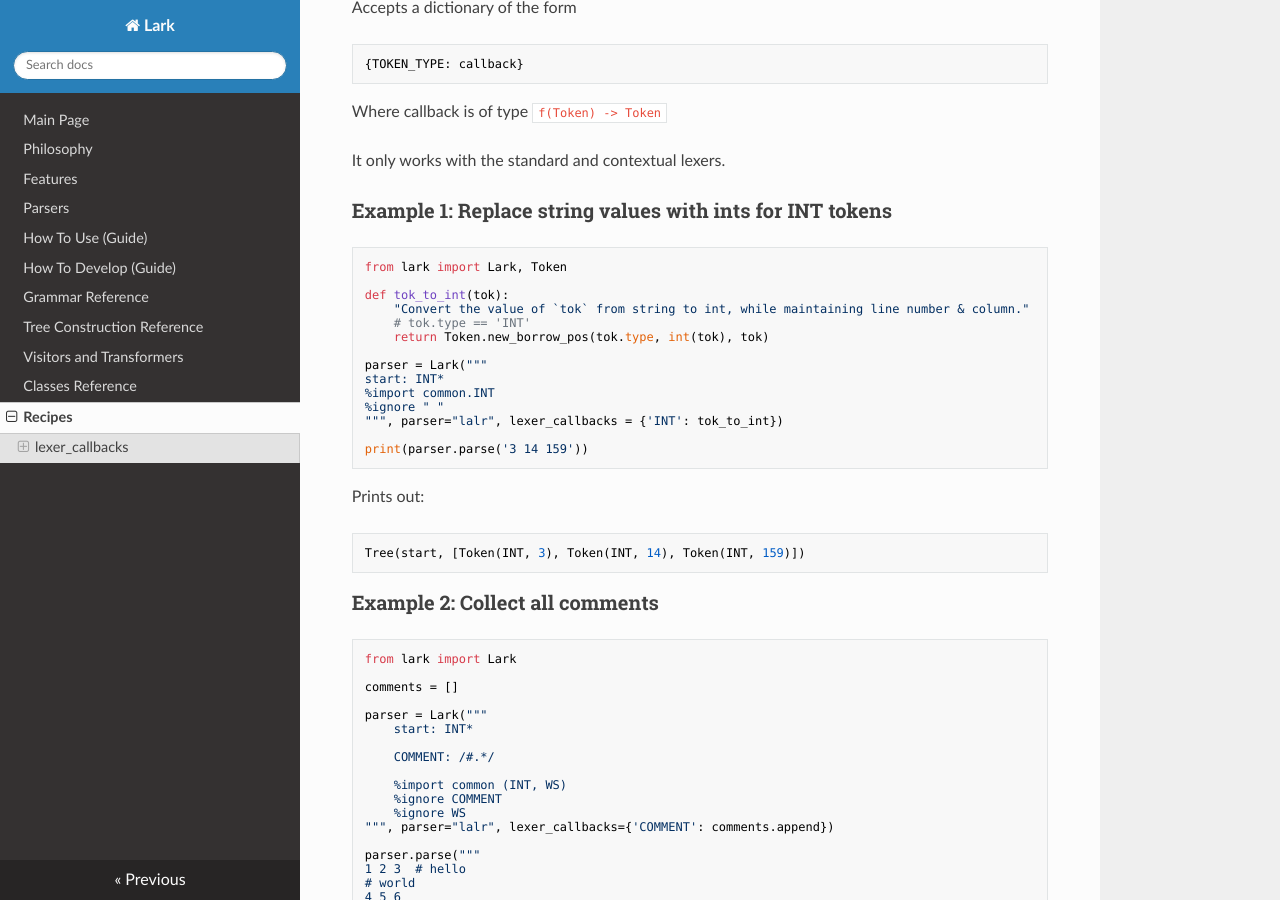
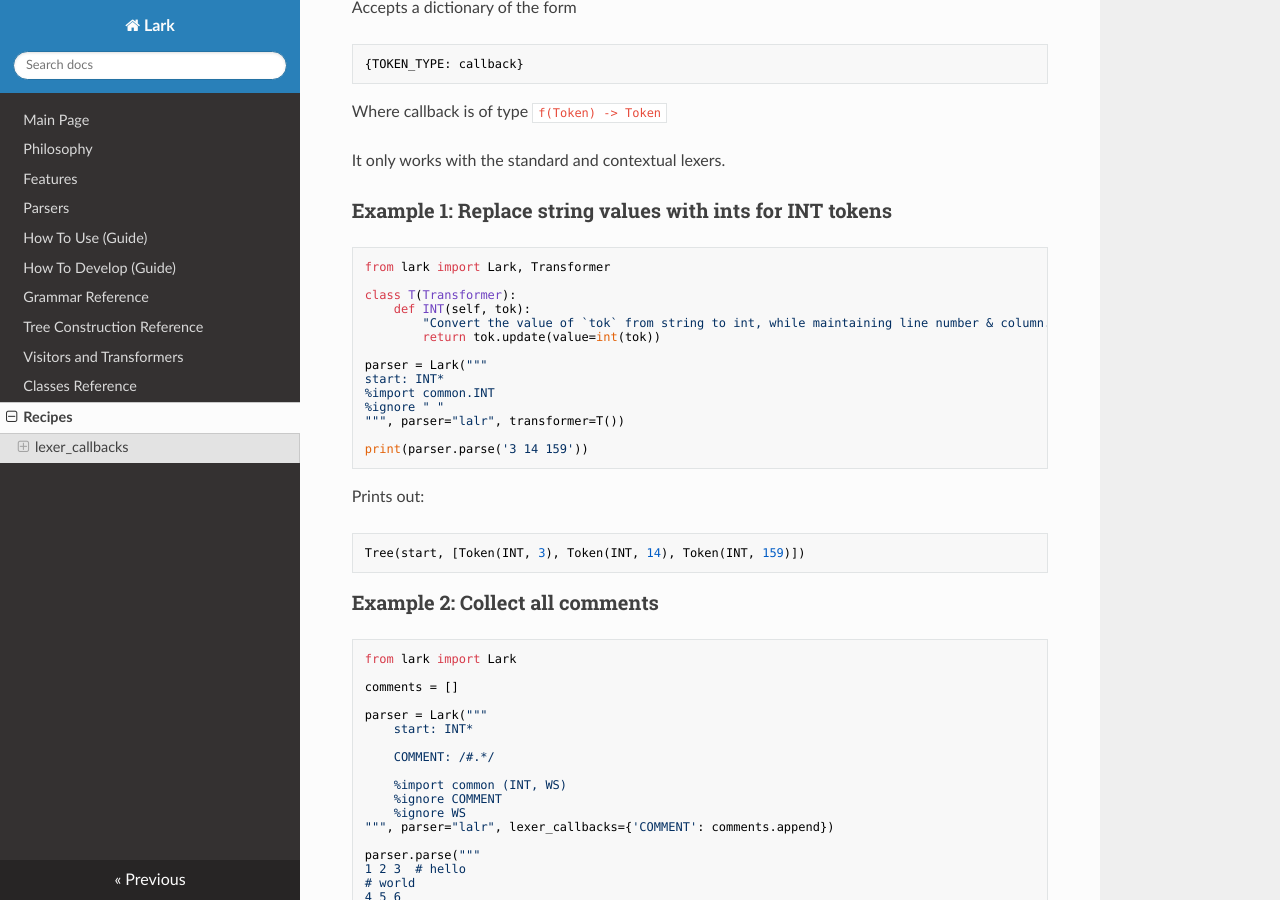
Before and after one commit to lark-parser/lark, an MkDocs documentation site: the page built from docs/recipes.md, in a window 1280 px wide and 900 px high, scrolled down 316 px. Built offline with MkDocs 1.6.1, drawn with Linux system fonts in a browser that asks for light colours; nearby versions of some CDN libraries; old or Windows-style settings are respelled for this version of MkDocs.

Commit message:
Added Token.end_pos, and updated docs regarding recent commits

````diff
--- a/docs/recipes.md
+++ b/docs/recipes.md
@@ -19,18 +19,18 @@ It only works with the standard and contextual lexers.
 ### Example 1: Replace string values with ints for INT tokens
 
 ```python
-from lark import Lark, Token
+from lark import Lark, Transformer
 
-def tok_to_int(tok):
-    "Convert the value of `tok` from string to int, while maintaining line number & column."
-    # tok.type == 'INT'
-    return Token.new_borrow_pos(tok.type, int(tok), tok)
+class T(Transformer):
+    def INT(self, tok):
+        "Convert the value of `tok` from string to int, while maintaining line number & column."
+        return tok.update(value=int(tok))
 
 parser = Lark("""
 start: INT*
 %import common.INT
 %ignore " "
-""", parser="lalr", lexer_callbacks = {'INT': tok_to_int})
+""", parser="lalr", transformer=T())
 
 print(parser.parse('3 14 159'))
 ```
````
Also changed, not shown: 3 other files.
